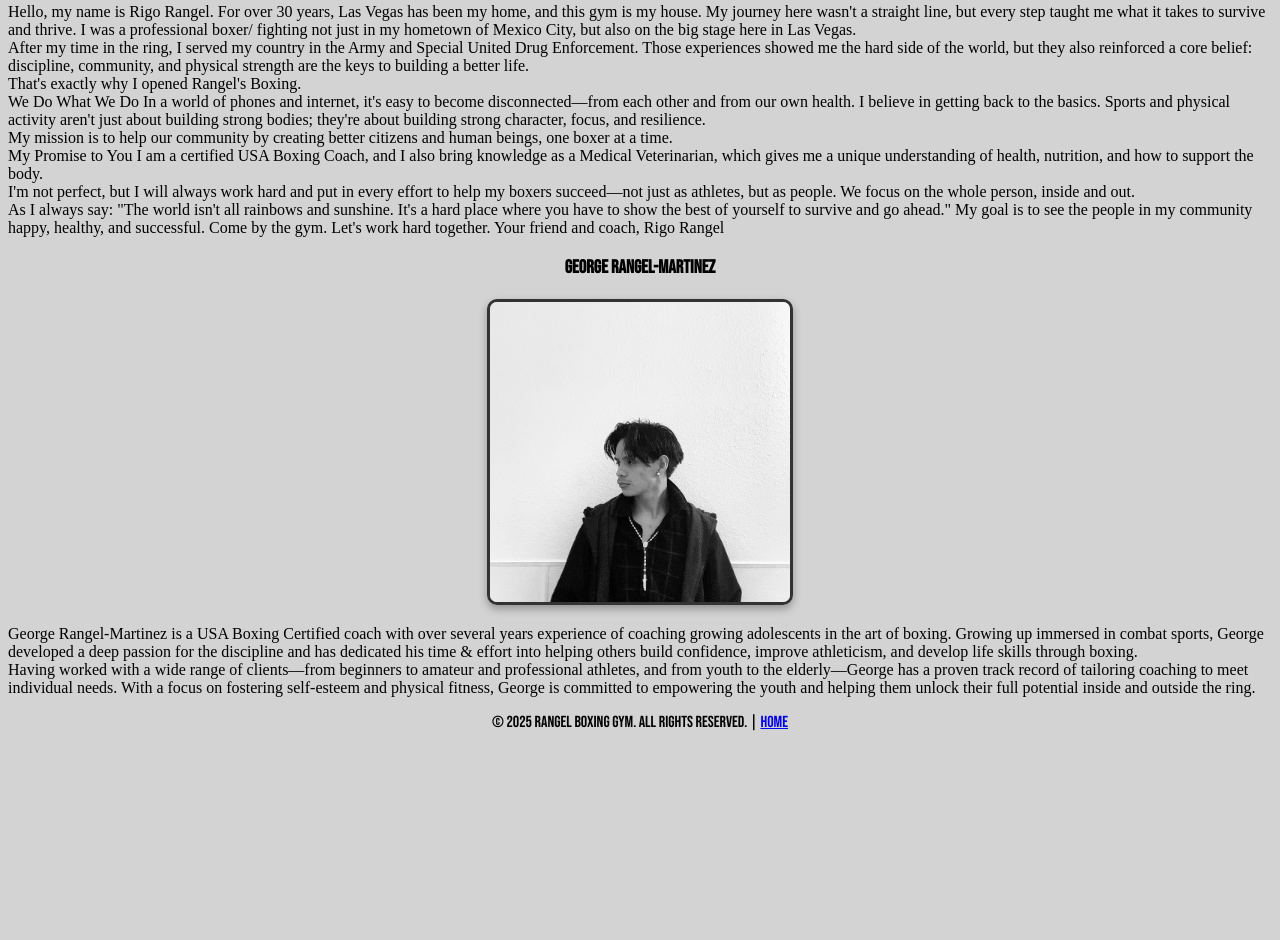
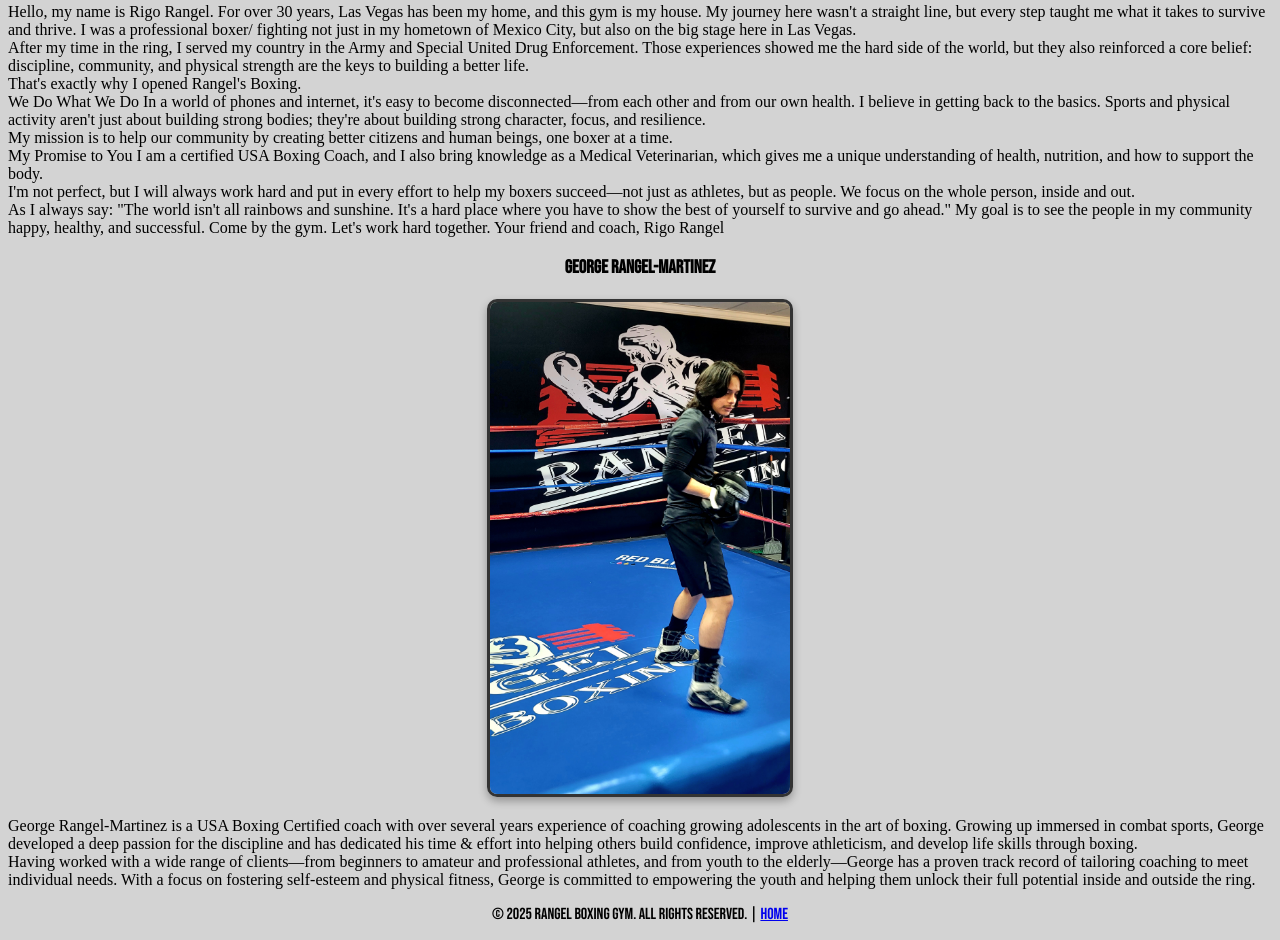
Before and after one commit to Kmax2725/rigoBox-site, a plain HTML site: page trainers.html in a window 1280 px wide. Shown: the part 951-1891 px from the top of the page. Before the commit the page ends 1699 px from the top, so only its background shows below. Drawn offline with Linux system fonts and the light colour scheme; a web font is replaced by a local one.

Commit message:
Fix HTML encoding and update image source

```diff
--- a/trainers.html
+++ b/trainers.html
@@ -37,7 +37,7 @@ Come by the gym. Let's work hard together.
 Your friend and coach,
 Rigo Rangel</p>
 <h3>George Rangel-Martinez</h3>
-<img src="georgeProfile1.JPG" alt="George Rangel-Martinez" >
+<img src="george1.jpg" alt="George Rangel-Martinez" >
    </body>
     <p>George Rangel-Martinez is a USA Boxing Certified coach with over several years experience of coaching growing adolescents in the art of boxing. Growing up immersed in combat sports, George developed a deep passion for the discipline and has dedicated his time & effort into helping others build confidence, improve athleticism, and develop life skills through boxing. <br>
     Having worked with a wide range of clients—from beginners to amateur and professional athletes, and from youth to the elderly—George has a proven track record of tailoring coaching to meet individual needs. With a focus on fostering self-esteem and physical fitness, George is committed to empowering the youth and helping them unlock their full potential inside and outside the ring.
@@ -48,4 +48,5 @@ Rigo Rangel</p>
     <a href="index.html">Home</a>
   </p>
 </footer>
+
 </html>
```
